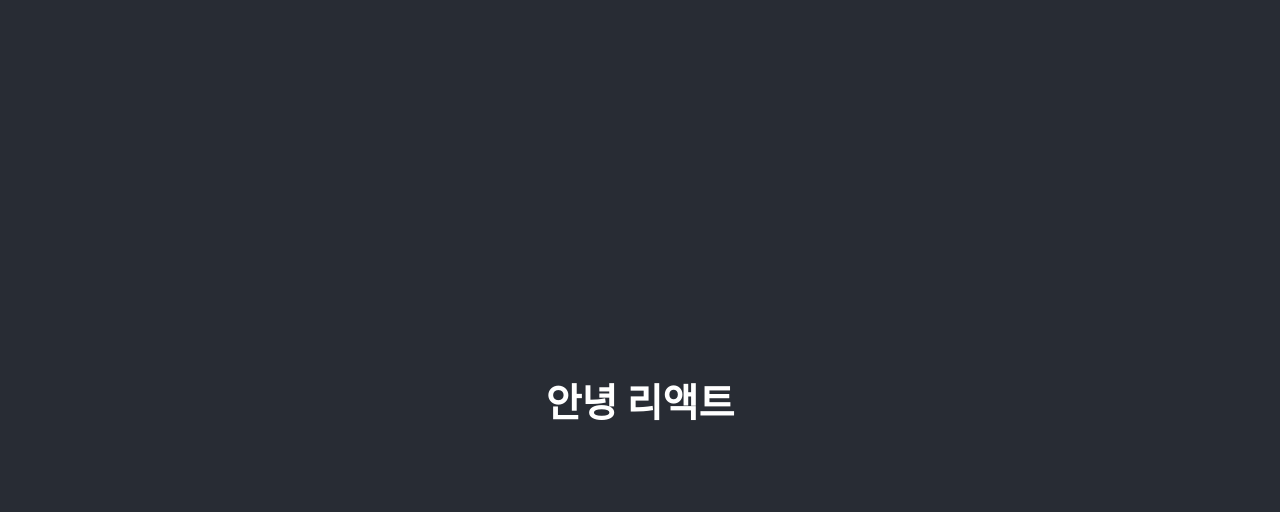
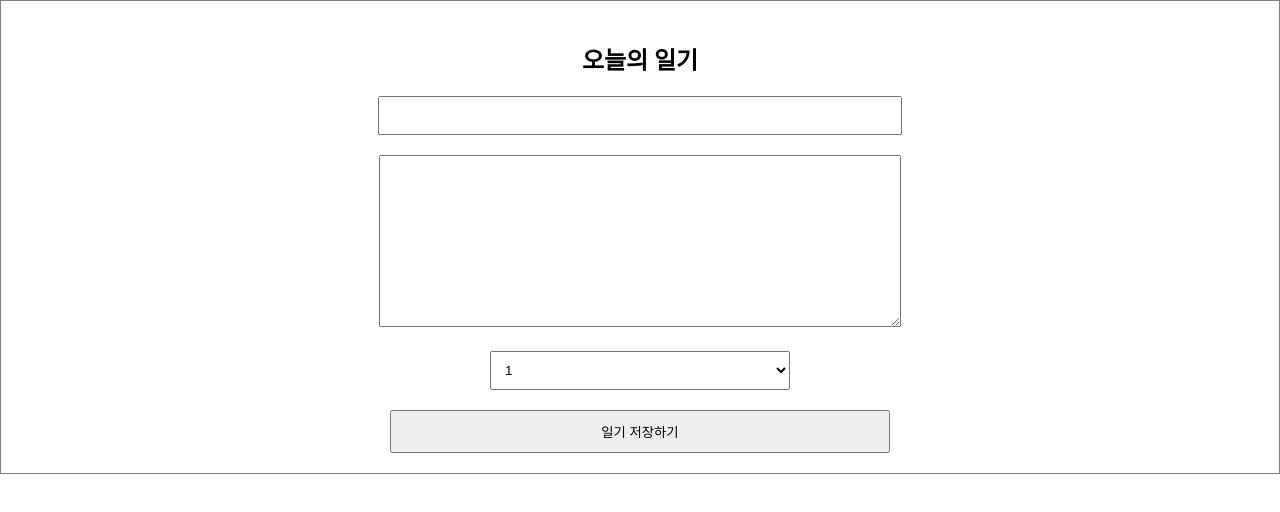
Before and after one commit to hoinlee-moi/Programming_Practice, a React (Create React App) app in the folder inflearn-react-practice/: page / in a window 1280 px wide. Shown: the top 512 px of the page. Built offline with nearby package versions, Linux system fonts and the light colour scheme.

Commit message:
add : 일기장 만들기 연습

```diff
--- a/inflearn-react-practice/src/App.css
+++ b/inflearn-react-practice/src/App.css
@@ -1,38 +1,28 @@
-.App {
+.DiaryEditor {
+  border: 1px solid gray;
   text-align: center;
+  padding: 20px;
 }
 
-.App-logo {
-  height: 40vmin;
-  pointer-events: none;
+.DiaryEditor input,
+textarea {
+  margin-bottom: 20px;
+  width: 500px;
+  padding: 10px;
 }
 
-@media (prefers-reduced-motion: no-preference) {
-  .App-logo {
-    animation: App-logo-spin infinite 20s linear;
-  }
+.DiaryEditor textarea {
+  height: 150px;
 }
 
-.App-header {
-  background-color: #282c34;
-  min-height: 100vh;
-  display: flex;
-  flex-direction: column;
-  align-items: center;
-  justify-content: center;
-  font-size: calc(10px + 2vmin);
-  color: white;
+.DiaryEditor select {
+  width: 300px;
+  padding: 10px;
+  margin-bottom: 20px;
 }
 
-.App-link {
-  color: #61dafb;
+.DiaryEditor button {
+  width: 500px;
+  padding: 10px;
+  cursor: pointer;
 }
-
-@keyframes App-logo-spin {
-  from {
-    transform: rotate(0deg);
-  }
-  to {
-    transform: rotate(360deg);
-  }
-}
--- a/inflearn-react-practice/src/App.js
+++ b/inflearn-react-practice/src/App.js
@@ -1,12 +1,10 @@
-import logo from "./logo.svg";
 import "./App.css";
+import DiaryEditor from "./DiaryEditor";
 
 function App() {
   return (
     <div className="App">
-      <header className="App-header">
-        <h2>안녕 리액트</h2>
-      </header>
+      <DiaryEditor />
     </div>
   );
 }
--- /dev/null
+++ b/inflearn-react-practice/src/DiaryEditor.js
@@ -0,0 +1,47 @@
+import { useState } from "react";
+
+const DiaryEditor = () => {
+  const [state, setState] = useState({
+    author: "",
+    content: "",
+    emotion: 1,
+  });
+
+  const handleChangeHandler = (e) => {
+    setState({
+      ...state,
+      [e.target.name]: e.target.value,
+    });
+  };
+
+  const handleSubmit = () => {
+    console.log(state);
+    alert("저장성공");
+  };
+
+  return (
+    <div className="DiaryEditor">
+      <h2>오늘의 일기</h2>
+      <div>
+        <input name="author" value={state.author} onChange={handleChangeHandler} />
+      </div>
+      <div>
+        <textarea name="content" value={state.content} onChange={handleChangeHandler} />
+      </div>
+      <div>
+        <select name="emotion" value={state.emotion} onChange={handleChangeHandler}>
+          <option value={1}>1</option>
+          <option value={2}>2</option>
+          <option value={3}>3</option>
+          <option value={4}>4</option>
+          <option value={5}>5</option>
+        </select>
+      </div>
+      <div>
+        <button onClick={handleSubmit}>일기 저장하기</button>
+      </div>
+    </div>
+  );
+};
+
+export default DiaryEditor;
--- a/inflearn-react-practice/src/index.js
+++ b/inflearn-react-practice/src/index.js
@@ -1,17 +1,11 @@
-import React from 'react';
-import ReactDOM from 'react-dom/client';
-import './index.css';
-import App from './App';
-import reportWebVitals from './reportWebVitals';
+import React from "react";
+import ReactDOM from "react-dom/client";
+import "./index.css";
+import App from "./App";
 
-const root = ReactDOM.createRoot(document.getElementById('root'));
+const root = ReactDOM.createRoot(document.getElementById("root"));
 root.render(
   <React.StrictMode>
     <App />
   </React.StrictMode>
 );
-
-// If you want to start measuring performance in your app, pass a function
-// to log results (for example: reportWebVitals(console.log))
-// or send to an analytics endpoint. Learn more: https://bit.ly/CRA-vitals
-reportWebVitals();
--- a/inflearn-react-practice/src/reportWebVitals.js
+++ /dev/null
@@ -1,13 +0,0 @@
-const reportWebVitals = onPerfEntry => {
-  if (onPerfEntry && onPerfEntry instanceof Function) {
-    import('web-vitals').then(({ getCLS, getFID, getFCP, getLCP, getTTFB }) => {
-      getCLS(onPerfEntry);
-      getFID(onPerfEntry);
-      getFCP(onPerfEntry);
-      getLCP(onPerfEntry);
-      getTTFB(onPerfEntry);
-    });
-  }
-};
-
-export default reportWebVitals;
```
Also changed, not shown: inflearn-react-practice/src/setupTests.js (deleted, +0 -5 lines), inflearn-react-practice/src/logo.svg (deleted), 1 other file (tests, documents, lock files or other folders).
